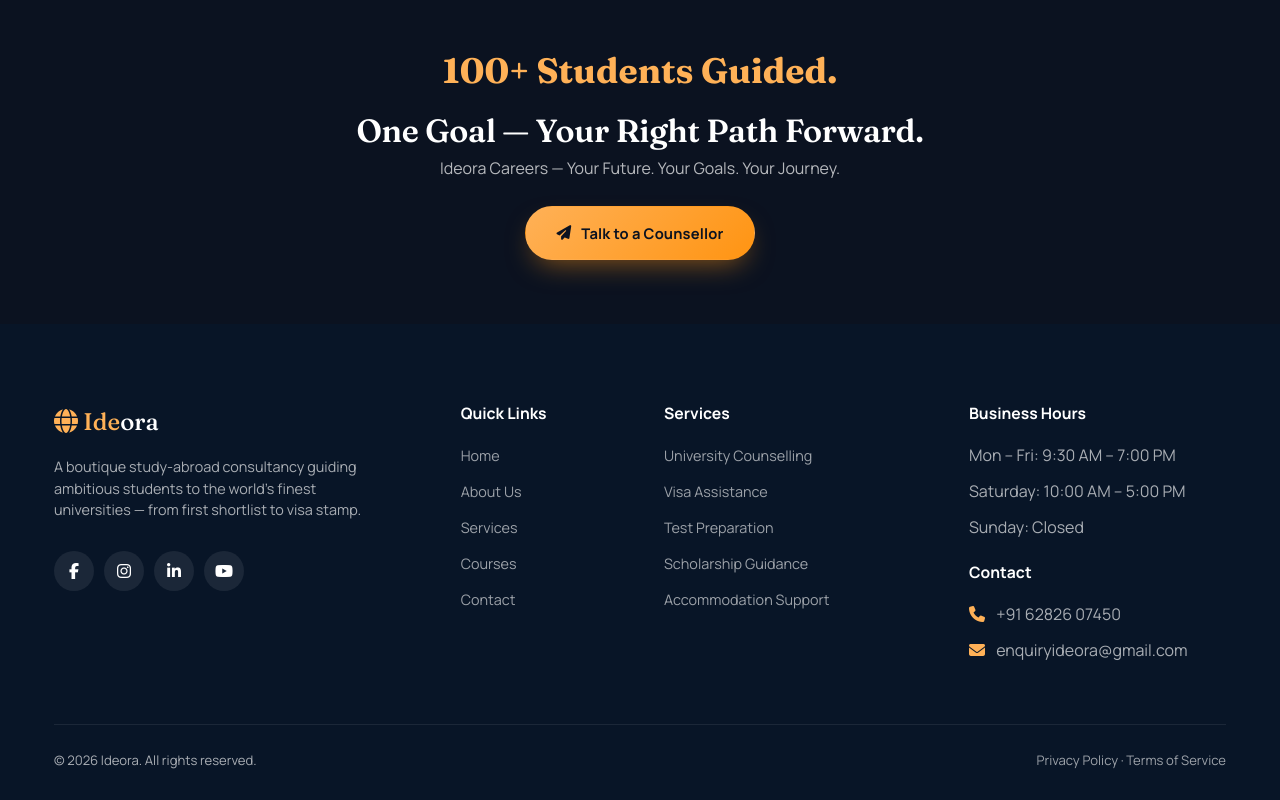
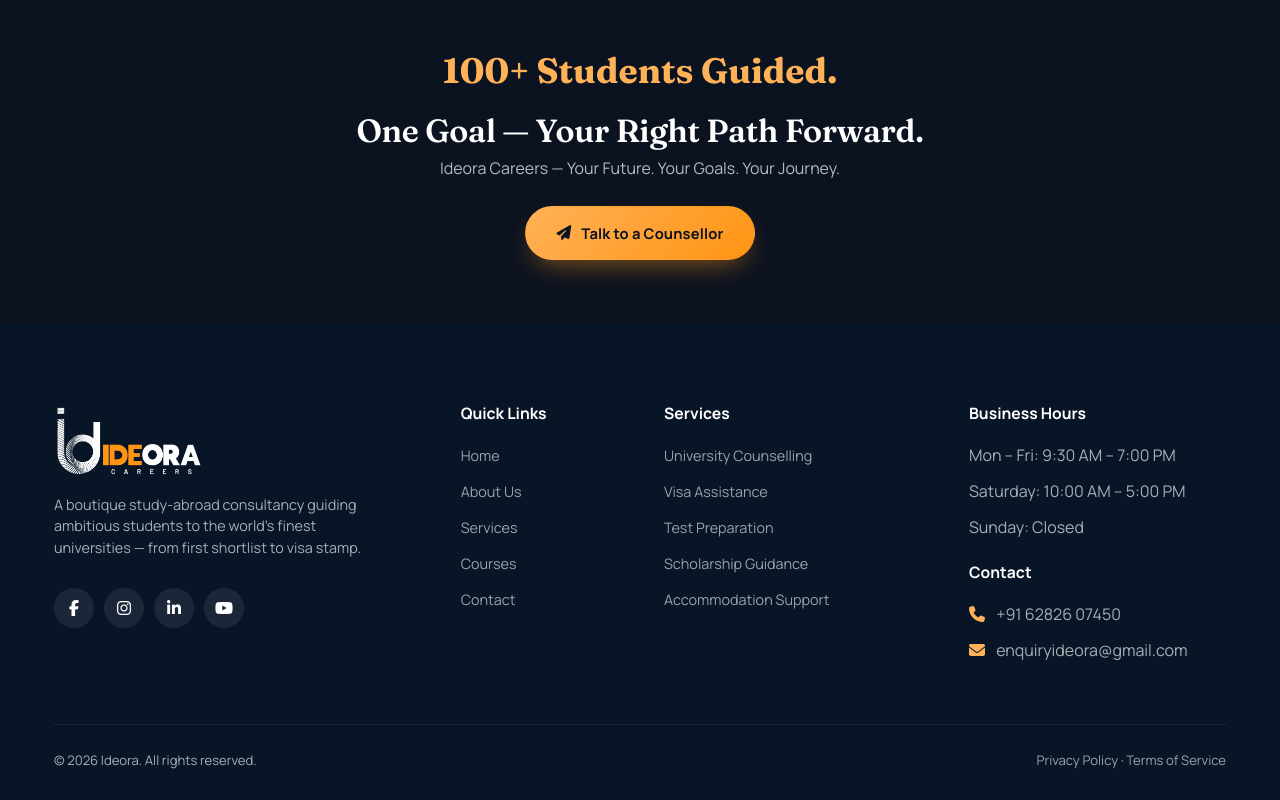
Before and after one commit to cochinideora/Ideora.info, a plain HTML site: page about.html in a window 1280 px wide. Shown: the part 3840-4640 px from the top of the page. Drawn offline with nearby package versions, Linux system fonts and the light colour scheme.

Commit message:
Add files via upload

```diff
--- a/about.html
+++ b/about.html
@@ -259,7 +259,7 @@
   <div class="container-xl">
     <div class="row g-5">
       <div class="col-lg-4 col-md-6">
-        <a href="index.html" class="footer-brand"><i class="fa-solid fa-globe" style="color:#FFB157;"></i> <span>Ide</span>ora</a>
+        <a href="index.html" class="footer-brand"><img src="assets/img/logo.png" alt="Ideora Careers" width="150" height="auto" style="display:block;width:150px;max-width:100%;height:auto;object-fit:contain;"></a>
         <p style="font-size:.9rem; max-width:320px;">A boutique study-abroad consultancy guiding ambitious students to the world's finest universities — from first shortlist to visa stamp.</p>
         <div class="social-row">
           <a href="#" aria-label="Facebook"><i class="fa-brands fa-facebook-f"></i></a>
```
Also changed, not shown: contact.html (+1 -1 lines), courses.html (+1 -1 lines), index.html (+1 -2 lines), services.html (+1 -1 lines).
